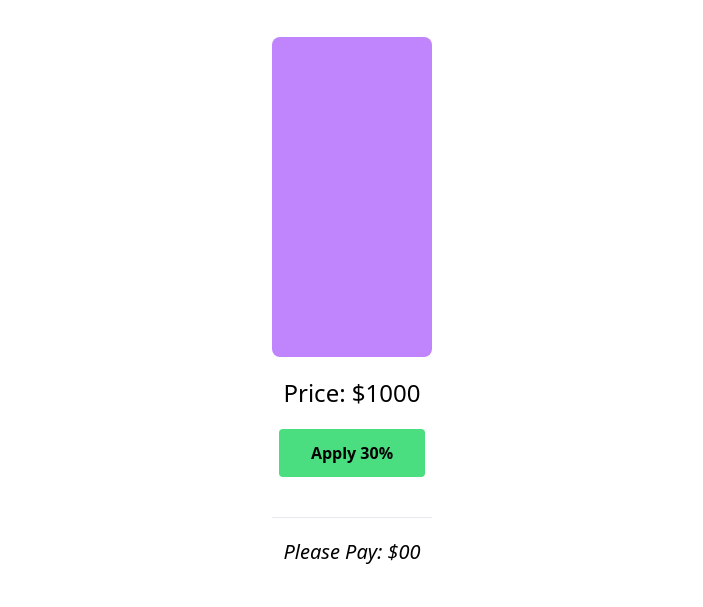
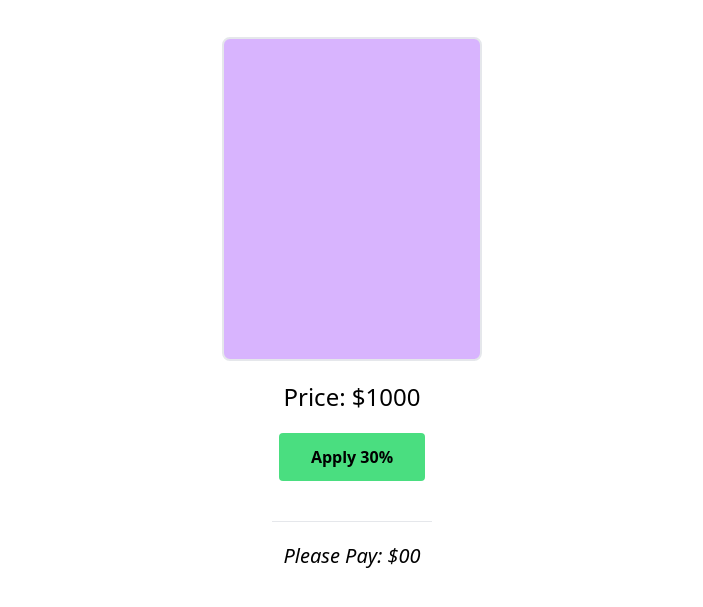
Before and after one commit to nurealammiaji/discount-events, a plain HTML site: page index.html in a window 1280 px wide. Shown: the part 83-690 px from the top of the page, without its empty margins (288-991 px from the left). Drawn offline with nearby package versions, Linux system fonts and the light colour scheme.

Commit message:
style modified

```diff
--- a/index.html
+++ b/index.html
@@ -13,7 +13,7 @@
     </header>
     <main>
         <div class="text-center">
-            <div class="bg-purple-400 py-40 px-20 w-20 mx-auto mt-10 rounded-lg"></div>
+            <div class="bg-purple-300 py-40 px-32 border-2 hover:border-purple-600 w-20 mx-auto mt-10 rounded-lg"></div>
             <h2 class="text-2xl text-center my-5 font-medium">Price: $<span id="real-price">1000</span></h2>
             <button id="btn-apply" class="px-8 py-3 bg-green-400 hover:bg-blue-400 rounded font-bold">Apply 30%</button>
             <hr class="w-40 mt-10 mx-auto">
```
